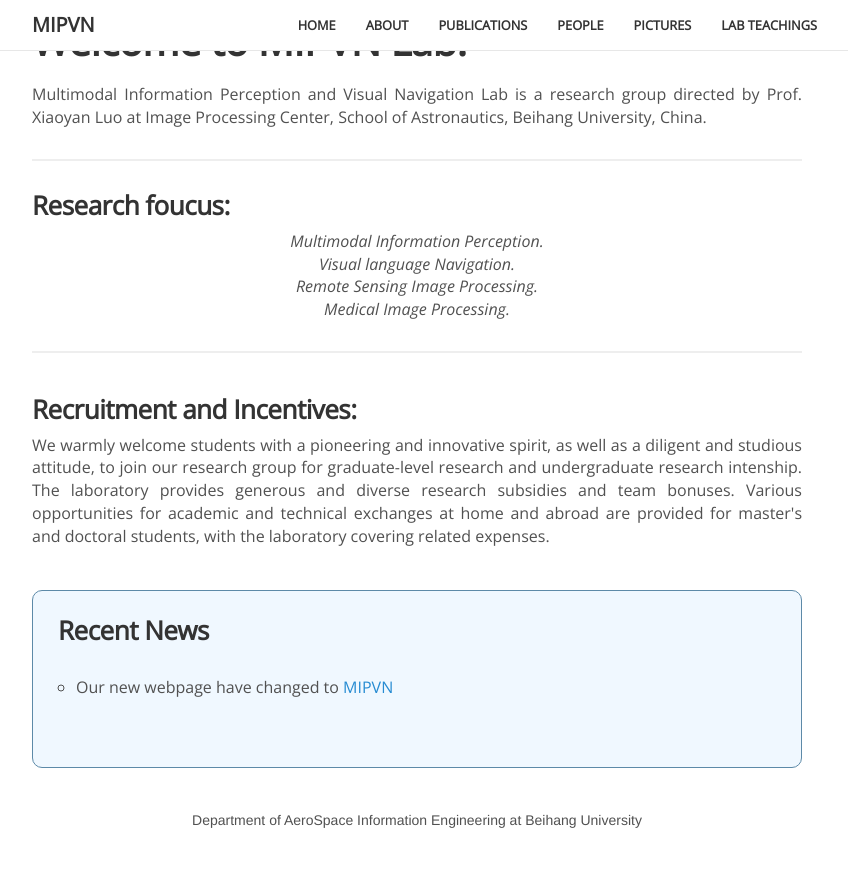
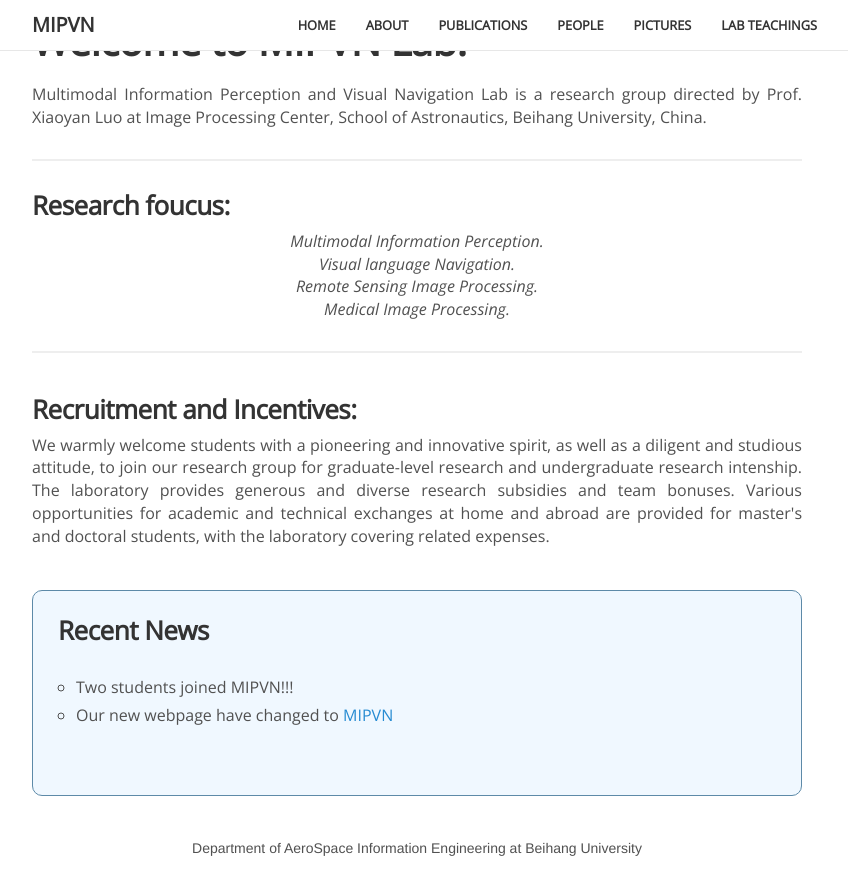
Before and after one commit to MIPVN/MIPVN.github.io, a Jekyll site: the page built from index.html, in a window 1280 px wide and 900 px high, scrolled down 676 px. Shown: the top 895 px of the window, without its empty margins (223-1071 px from the left). Built offline with Jekyll 4.4.1, drawn with Linux system fonts in a browser that asks for light colours; nearby versions of some CDN libraries; comment, search, counter and statistics services are not loaded; before the commit the page ends 1548 px from its top, so only the background shows below that.

Commit message:
Update news

```diff
--- a/_data/news.yml
+++ b/_data/news.yml
@@ -1,3 +1,6 @@
+- date: 2024-09-29
+  details: Two students joined MIPVN!!!
+
 - date: 2024-09-05
   details: Our new webpage have changed to <a href='https://mipvn.github.io'> MIPVN </a>
 
```
